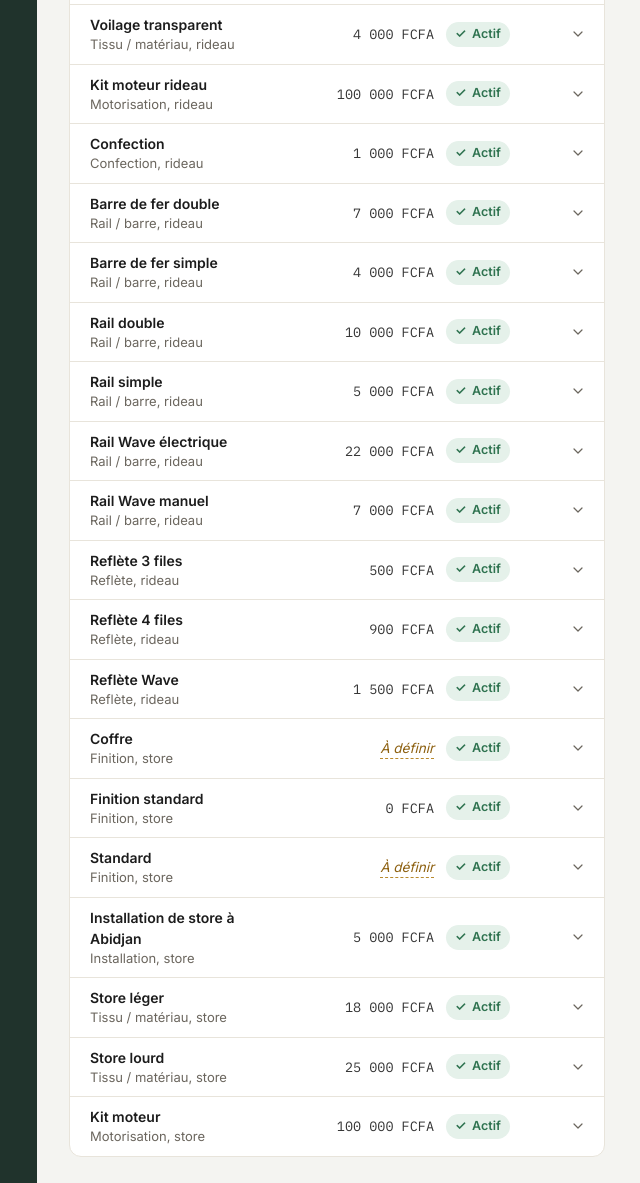
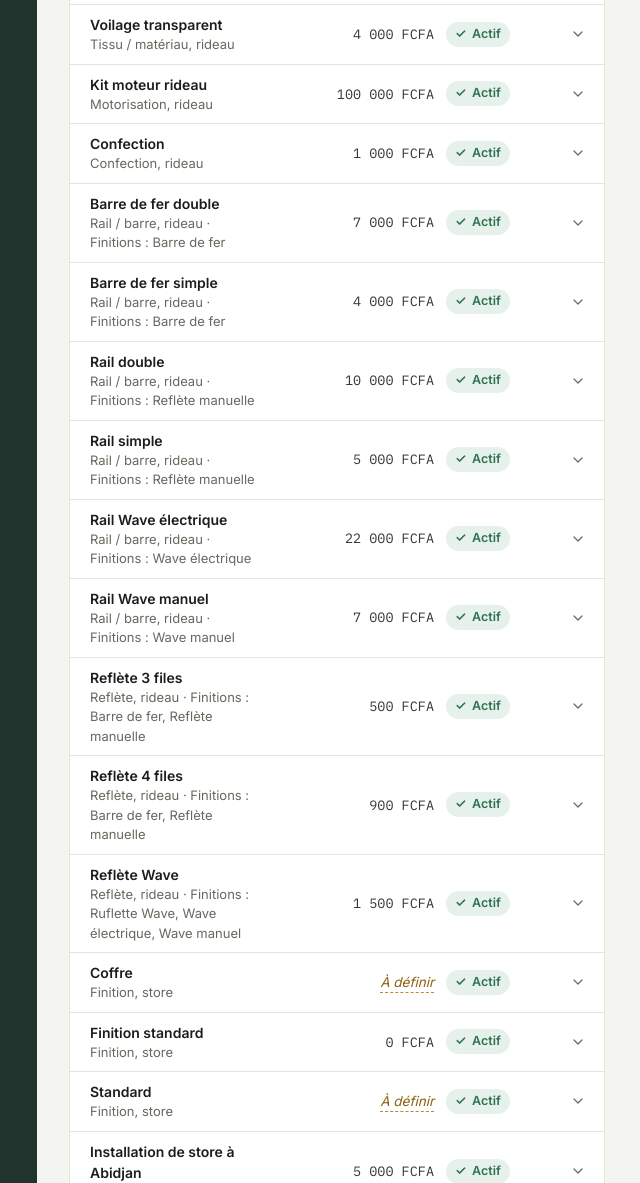
Before and after one commit to CM-maisondustore/Maison-du-store-AM, a Laravel app: page /admin/options-devis in a window 1280 px wide. Shown: the part 1400-2583 px from the top of the page, without its empty margins (203-843 px from the left). Run offline with Laravel 12, Linux system fonts and the light colour scheme; the visitor is signed in with stand-in values (Sample User, id 1); data comes from the database, SQL or seed files in the repository; data that the repository does not hold is empty.

Commit message:
Matériaux et finitions : finitions concernées sous la catégorie, aussi pour la confection
- le choix des finitions suit la catégorie et s'ouvre pour rails, ruflettes, accroches et confection
- un tarif de confection par finition : le devis propose celui de la finition de l'ouverture, rappel de chaque tarif à l'étape 3
- la liste des options affiche les finitions choisies

Co-Authored-By: Claude Fable 5.1 <noreply@anthropic.com>

```diff
--- a/Backend/public/quote-editor.js
+++ b/Backend/public/quote-editor.js
@@ -332,8 +332,9 @@
       const available=parts.some(p=>p.ids.length)||(shared.length&&mixed().some(row=>sew(row).ids.length));
       radios.forEach(r=>{r.checked=false;r.disabled=!available||(r.value==='manual'&&!mine.length);});note.textContent='';
       if(!available){price.disabled=true;note.textContent='Aucun tarif « Confection » pour '+(key==='store'?'les stores':'ces ouvertures')+' au catalogue : ajoutez-le dans Matériaux et finitions.';return;}
-      const option=data.options.find(o=>o.kind==='sewing'&&parts.concat(shared.map(sew)).some(p=>p.ids.includes(String(o.id))));
-      const catalogue=option&&Object.hasOwn(option,'unit_price')?(option.unit_price===null?'à définir':option.unit_price.toLocaleString('fr-FR')+' FCFA / '+units[option.unit]):'';
+      // Un tarif de confection par finition : chaque ouverture a le sien ; tous sont rappelés.
+      const found=[...new Set(parts.concat(shared.map(sew)).flatMap(p=>p.ids))].map(id=>data.options.find(o=>o.kind==='sewing'&&String(o.id)===id)).filter(o=>o&&Object.hasOwn(o,'unit_price'));
+      const catalogue=found.map(o=>(found.length>1?o.label+' : ':'')+(o.unit_price===null?'à définir':o.unit_price.toLocaleString('fr-FR')+' FCFA / '+units[o.unit])).join(' · ');
       const on=parts.filter(p=>p.input.value),prices=[...new Set(on.map(p=>p.price?.value||''))];
       let state;
       if(mine.length)state=!on.length?'none':on.length<parts.length||prices.length>1?'':prices[0]?'manual':'auto';
--- a/Backend/resources/help/catalogue-et-tarifs.md
+++ b/Backend/resources/help/catalogue-et-tarifs.md
@@ -12,6 +12,7 @@ Ce sont les tarifs en FCFA repris par **Calculer depuis le catalogue** dans les
 
 1. Ouvrez **Matériaux et finitions**.
 2. Filtrez par nature, puis modifiez un prix et enregistrez. **Ajouter un matériau** crée une nouvelle ligne ; la nature choisie décide des champs utiles.
+3. Pour un rail, une ruflette, des accroches ou une **Confection**, cochez les **Finitions concernées** sous la catégorie. Un coût de confection différent par finition ? Créez une option Confection par finition : le devis propose celle qui correspond à la finition de l’ouverture.
 
 ![Matériaux et finitions](capture:materiaux)
 
--- a/Backend/resources/views/staff/quote-option-form.blade.php
+++ b/Backend/resources/views/staff/quote-option-form.blade.php
@@ -14,6 +14,13 @@
 <label>Nature<select name="kind">@foreach(\App\Models\QuoteOption::KINDS as $key=>$label)<option value="{{ $key }}" @selected($use('kind',$option->kind)===$key)>{{ $label }}</option>@endforeach</select></label>
 <label>Catégorie<select name="category">@foreach(['rideau'=>'Rideaux','store'=>'Stores'] as $key=>$label)<option value="{{ $key }}" @selected($use('category',$option->category)===$key)>{{ $label }}</option>@endforeach</select></label>
 </div>
+{{-- Finitions : fournitures et confection peuvent dépendre de la finition (un tarif de confection par finition, par exemple). --}}
+<fieldset class="bare mt-8" data-for-kinds="support tape hooks sewing">
+<legend>Finitions concernées</legend>
+<p class="hint mt-0">Ne rien cocher pour toutes les finitions de la catégorie.</p>
+<p class="hint mt-0" data-for-kinds="sewing">Coût de confection différent selon la finition (œillets, plis, wave…) : créez une option « Confection » par finition et cochez ici la finition concernée. Dans le devis, la confection proposée suit la finition choisie.</p>
+<div class="scroll-list">@foreach($options->where('kind','finish') as $finish)<label class="check" data-category="{{ $finish->category }}"><input type="checkbox" name="finish_codes[]" value="{{ $finish->code }}" @checked(in_array($finish->code,$chosenFinishes,true))>{{ $finish->label }}</label>@endforeach<p class="hint" data-empty-note hidden>Aucune finition dans cette catégorie.</p></div>
+</fieldset>
 <label>Libellé<input required name="label" maxlength="150" value="{{ $use('label',$option->label) }}"></label>
 <div class="grid">
 <label>Prix unitaire<span class="field-unit is-price"><input name="unit_price" type="number" inputmode="numeric" min="0" max="100000000" step="1" value="{{ $use('unit_price',$option->unit_price) }}" placeholder="À définir"><span class="unit">FCFA</span></span><span class="hint">Vide signifie « à définir », jamais gratuit.</span></label>
@@ -22,11 +29,6 @@
 <div data-for-kinds="material">
 <label>Groupe du tissu / matériau<select name="fabric_group">@foreach([''=>'Sans objet (fourniture ou finition)','rideau'=>'Tissu rideau','voilage'=>'Voilage','store'=>'Matériau de store'] as $key=>$label)<option value="{{ $key }}" @selected(($use('fabric_group',$option->fabric_group) ?? '')===$key)>{{ $label }}</option>@endforeach</select></label>
 </div>
-<fieldset class="bare mt-12" data-for-kinds="support tape hooks">
-<legend>Finitions compatibles</legend>
-<p class="hint mt-0">Ne rien cocher pour toutes les finitions de la catégorie.</p>
-<div class="scroll-list">@foreach($options->where('kind','finish') as $finish)<label class="check" data-category="{{ $finish->category }}"><input type="checkbox" name="finish_codes[]" value="{{ $finish->code }}" @checked(in_array($finish->code,$chosenFinishes,true))>{{ $finish->label }}</label>@endforeach<p class="hint" data-empty-note hidden>Aucune finition dans cette catégorie.</p></div>
-</fieldset>
 {{-- Configuration du chiffrage : reprise dans le devis quand l'option est choisie. Vide = réglage habituel du formulaire. --}}
 @foreach(\App\Models\QuoteOption::CALC_MODES as $calcKind=>$modes)
 @php($calcOff=$use('kind',$option->kind ?? 'material')!==$calcKind)
--- a/Backend/resources/views/staff/quote-options.blade.php
+++ b/Backend/resources/views/staff/quote-options.blade.php
@@ -8,6 +8,7 @@
  $missing=$options->where('active',true)->whereNull('unit_price')->count();
  $usedKinds=$options->pluck('kind')->unique();
  $failedForm=$errors->any() ? (string)old('open_form','new') : null;
+ $finishNames=$options->where('kind','finish')->pluck('label','code');
  $blank=new \App\Models\QuoteOption(['active'=>true,'category'=>'rideau','kind'=>'material','motorization'=>'any']);
 @endphp
 @if($missing)<div class="notice" role="status"><strong>{{ $missing }} option(s) active(s) sans prix.</strong> Les lignes de devis qui les utilisent restent « À définir » jusqu’à ce qu’un prix soit saisi.</div>@endif
@@ -21,7 +22,7 @@
 <div class="option-list" id="option-list">
 @forelse($options as $option)
 <details class="option {{ !$option->active ? 'is-off' : '' }}" data-chip-item="{{ $option->kind }}" @if($failedForm===(string)$option->id) open @endif><summary>
-<span class="option-name"><strong>{{ $option->label }}</strong><small>{{ \App\Models\QuoteOption::KINDS[$option->kind] ?? $option->kind }}, {{ $option->category }}@php($calcBits=array_filter([\App\Models\QuoteOption::CALC_MODES[$option->kind][$option->calc_mode] ?? null,$option->calcCoefficient()!==null ? '× '.str_replace('.',',',$option->calcCoefficient()) : null,\App\Models\QuoteOption::CALC_BASES[$option->calc_basis] ?? null]))@if($calcBits) · Chiffrage : {{ implode(', ',$calcBits) }}@endif</small></span>
+<span class="option-name"><strong>{{ $option->label }}</strong><small>{{ \App\Models\QuoteOption::KINDS[$option->kind] ?? $option->kind }}, {{ $option->category }}@php($calcBits=array_filter([\App\Models\QuoteOption::CALC_MODES[$option->kind][$option->calc_mode] ?? null,$option->calcCoefficient()!==null ? '× '.str_replace('.',',',$option->calcCoefficient()) : null,\App\Models\QuoteOption::CALC_BASES[$option->calc_basis] ?? null]))@if($calcBits) · Chiffrage : {{ implode(', ',$calcBits) }}@endif @if($option->finish_codes) · Finitions : {{ $finishNames->only($option->finish_codes)->implode(', ') ?: 'inconnues' }}@endif</small></span>
 @if($option->unit_price===null)<span class="undefined option-price">À définir</span>@else<span class="amount option-price">{{ number_format($option->unit_price,0,',',' ') }} FCFA</span>@endif
 <span class="badge {{ $option->active ? 'st-ok' : 'st-neutral' }}"><span aria-hidden="true">{{ $option->active ? '✓' : '○' }}</span>{{ $option->active ? 'Actif' : 'Inactif' }}</span>
 </summary>
```
Also changed, not shown: Backend/tests/Feature/EspaceProCorrectifsTest.php (+18 -0 lines).
